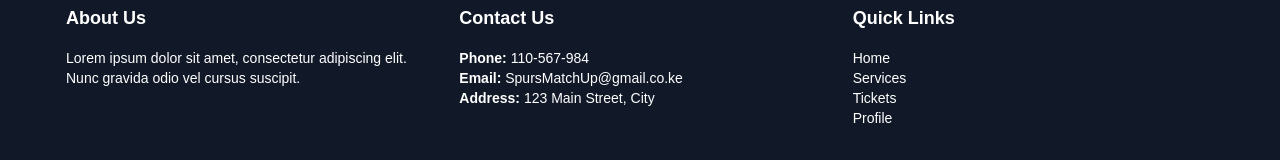
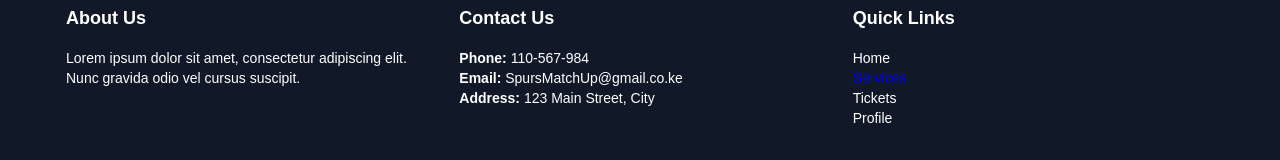
Before and after one commit to Eric-MK/front-endsclcertproject, a Vue app: page /services in a window 1280 px wide. Shown: the part 470-630 px from the top of the page. Built offline with nearby package versions, Linux system fonts and the light colour scheme.

Commit message:
footer page update

```diff
--- a/src/views/Footer.vue
+++ b/src/views/Footer.vue
@@ -23,7 +23,7 @@
           <h4 class="text-lg font-bold mb-4">Quick Links</h4>
           <ul class="quick text-sm">
   <li><router-link to="/home" exact-active-class="activee-link" class="nav-link">Home</router-link></li>
-  <li><a href="#" class="text-white nav-link">Services</a></li>
+  <li><router-link to="/services" exact-active-class="activee-link" class="nav-link">Services</router-link></li>
   <li><router-link to="/ticket" exact-active-class="activee-link" class="nav-link">Tickets</router-link></li>
   <li><router-link to="/profile-page" exact-active-class="activee-link" class="nav-link">Profile</router-link></li>
 </ul>
```
